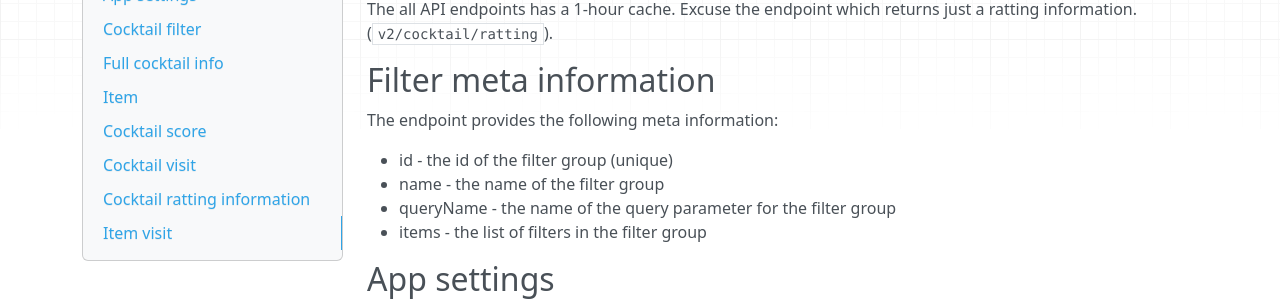
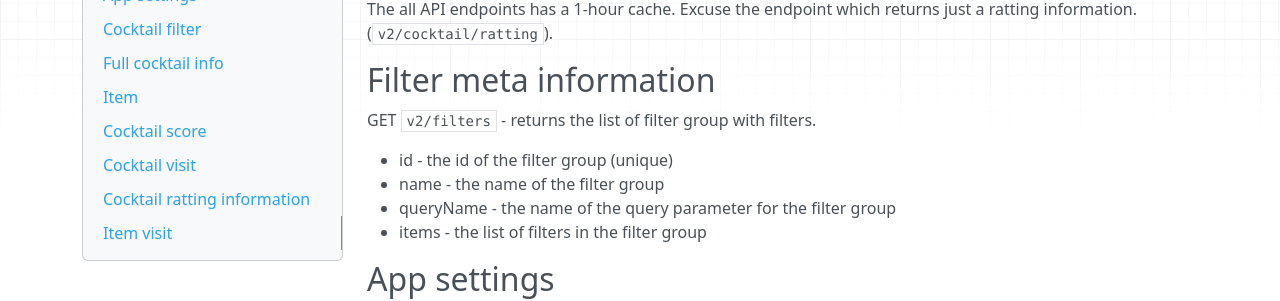
Before and after one commit to MixDrinks/docs, an MkDocs documentation site: the page built from docs/api.md, in a window 1280 px wide and 900 px high. Shown: the part 177-478 px from the top of the window. Built offline with MkDocs 1.6.1, drawn with Linux system fonts in a browser that asks for light colours; nearby versions of some CDN libraries.

Commit message:
Fixed api docs

```diff
--- a/docs/api.md
+++ b/docs/api.md
@@ -8,7 +8,7 @@ information. (`v2/cocktail/ratting`).
 
 ## Filter meta information
 
-The endpoint provides the following meta information:
+GET `v2/filters` - returns the list of filter group with filters.
 
 * id - the id of the filter group (unique)
 * name - the name of the filter group
```
